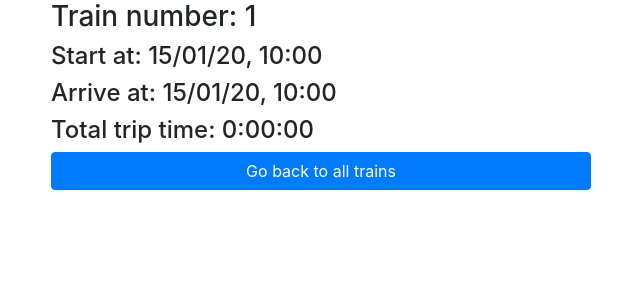
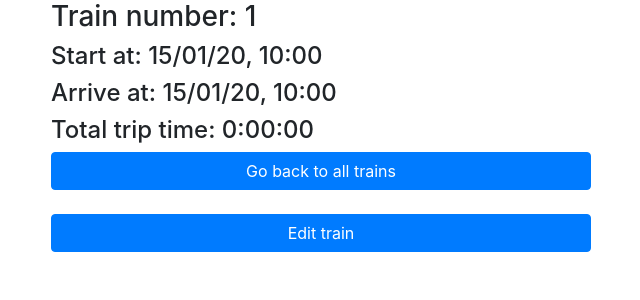
Before and after one commit to Atlan7/find_route, a Django app: page /trains/train/1/ in a window 1280 px wide. Shown: the part 150-450 px from the top of the page, without its empty margins (319-959 px from the left). Run offline with Django 3.2, Linux system fonts and the light colour scheme; tables that the repository leaves empty hold one stand-in row (values such as "Sample post").

Commit message:
Added editing and deleting

```diff
--- a/trains/templates/trains/view_train.html
+++ b/trains/templates/trains/view_train.html
@@ -23,16 +23,15 @@
                 </button>
             </a>
             <br>
-        </div>
-    </div>
-
-{% endblock %}
-
             <a href="{% url 'trains:edit_train' train_pk=train.pk   %}" class="text-decoration-none">
                 <button type="button" class="btn btn-primary btn-block">
                     Edit train
                 </button>
             </a>
+        </div>
+    </div>
+
+{% endblock %}
             <br>
             <a href="{% url 'trains:delete_train' train_pk=train.pk %}" class="text-decoration-none">
                 <button type="submit" class="btn btn-danger btn-block">
--- a/trains/urls.py
+++ b/trains/urls.py
@@ -6,6 +6,6 @@ urlpatterns = [
     path('', ViewTrains.as_view(), name='view_trains'),
     path('add_train/', AddTrain.as_view(), name='add_train'),
     path('train/<int:train_pk>/', ViewTrain.as_view(), name='view_train'),
-    #    path('edit_city/<int:city_pk>/', EditCity.as_view(), name='edit_city'),
-    #    path('delete_city/<int:city_pk>/', DeleteCity.as_view(), name='delete_city'),
+    path('edit_train/<int:train_pk>/', EditTrain.as_view(), name='edit_train'),
+    path('delete_train/<int:train_pk>/', DeleteTrain.as_view(), name='delete_train'),
 ]
--- a/trains/views.py
+++ b/trains/views.py
@@ -17,12 +17,12 @@ class AddTrain(CreateView):
     template_name = 'trains/add_train.html'
     success_url = reverse_lazy('trains:add_train')
 
-    def is_valid(self, form):
+    def form_valid(self, form):
         form.save()
         messages.success(self.request, "Train successfully added")
         return super(AddTrain, self).form_valid(form)
 
-    def is_invalid(self, form):
+    def form_invalid(self, form):
         messages.error(self.request, "Error during adding train")
         return super(AddTrain, self).form_invalid(form)
 
@@ -32,3 +32,30 @@ class ViewTrain(DetailView):
     template_name = 'trains/view_train.html'
     context_object_name = 'train'
     pk_url_kwarg = 'train_pk'
+
+
+class EditTrain(UpdateView):
+    model = Train
+    form_class = AddTrainForm
+    template_name = 'trains/edit_train.html'
+    pk_url_kwarg = 'train_pk'
+    success_url = reverse_lazy('trains:view_trains')
+
+    def is_valid(self, form):
+        form.save()
+        messages.success(self.request, "Train successfully edited")
+        return super(EditTrain, self).form_valid(form)
+
+    def is_invalid(self, form):
+        messages.error(self.request, "Error during adding train")
+        return super(EditTrain, self).form_invalid(form)
+
+
+class DeleteTrain(DeleteView):
+    model = Train
+    pk_url_kwarg = 'train_pk'
+    success_url = reverse_lazy('trains:view_trains')
+
+    def get(self, request, *args, **kwargs):
+        messages.success(self.request, "Train successfully deleted")
+        return self.post(request, *args, **kwargs)
```
Also changed, not shown: trains/templates/trains/view_trains.html (+11 -12 lines).
